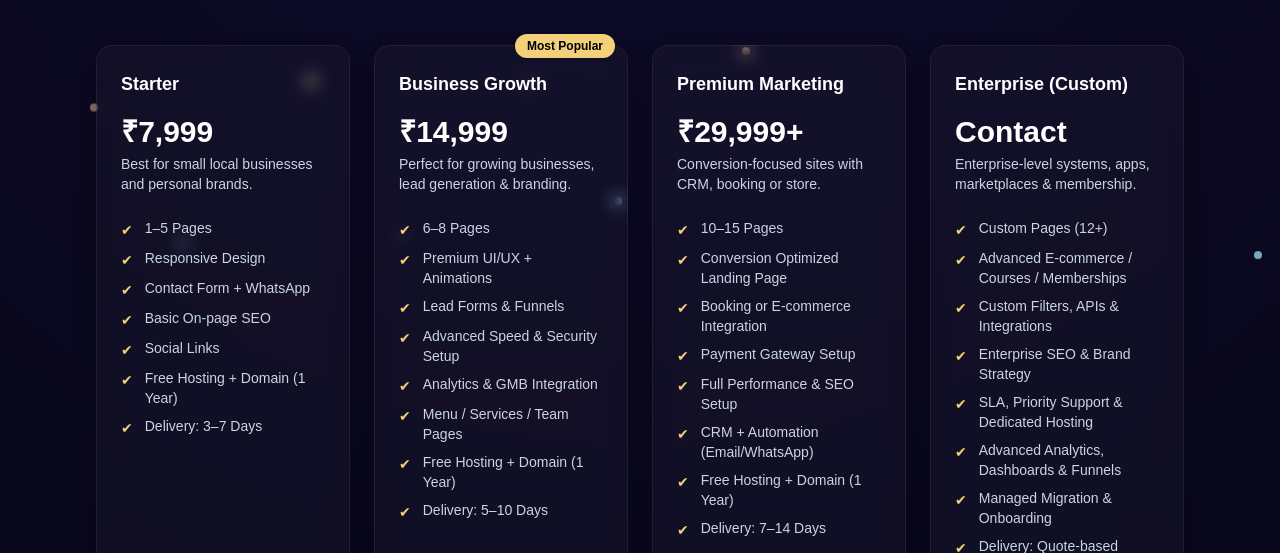
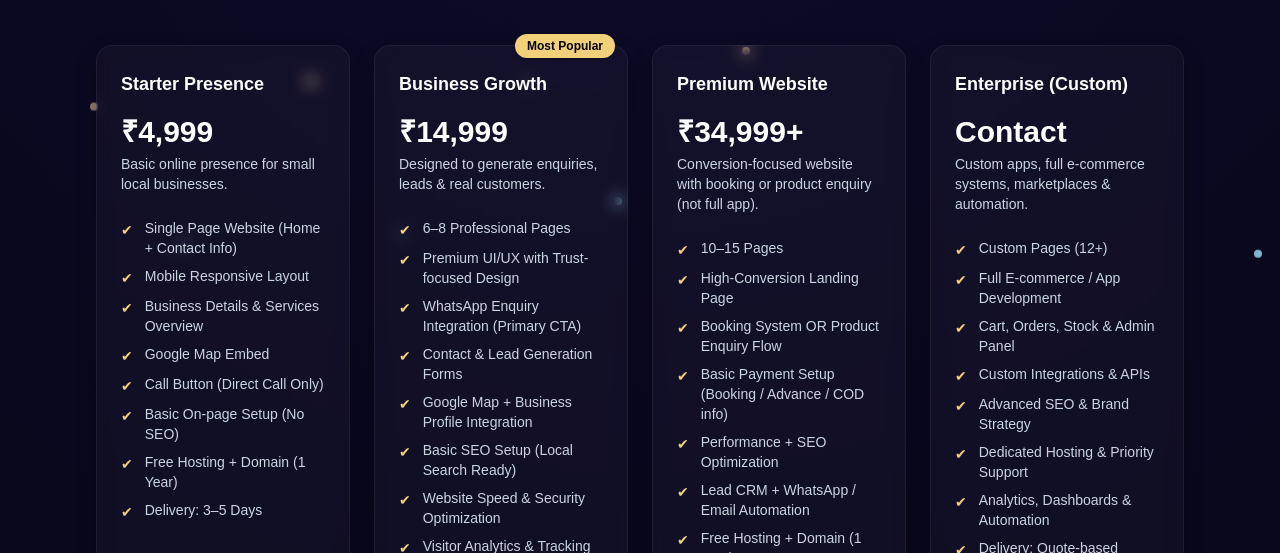
Before and after one commit to parshwebcraft/parshwebcraft, a Next.js app: page /pricing in a window 1280 px wide. Shown: the part 399-952 px from the top of the page. Built offline with nearby package versions, Linux system fonts and the light colour scheme; no server answers.

Commit message:
Update pricing plans for Udaipur market with clear scope

```diff
--- a/app/pricing/page.tsx
+++ b/app/pricing/page.tsx
@@ -50,65 +50,72 @@ export default function PricingPage(): React.ReactElement {
   const plans = [
     {
       key: "starter",
-      name: "Starter",
-      price: "₹7,999",
-      subtitle: "Best for small local businesses and personal brands.",
+      name: "Starter Presence",
+      price: "₹4,999",
+      subtitle: "Basic online presence for small local businesses.",
       features: [
-        "1–5 Pages",
-        "Responsive Design",
-        "Contact Form + WhatsApp",
-        "Basic On-page SEO",
-        "Social Links",
+        "Single Page Website (Home + Contact Info)",
+        "Mobile Responsive Layout",
+        "Business Details & Services Overview",
+        "Google Map Embed",
+        "Call Button (Direct Call Only)",
+        "Basic On-page Setup (No SEO)",
         "Free Hosting + Domain (1 Year)",
-        "Delivery: 3–7 Days",
+        "Delivery: 3–5 Days",
       ],
     },
+
     {
       key: "business",
       name: "Business Growth",
       price: "₹14,999",
-      subtitle: "Perfect for growing businesses, lead generation & branding.",
+      subtitle: "Designed to generate enquiries, leads & real customers.",
       popular: true,
       features: [
-        "6–8 Pages",
-        "Premium UI/UX + Animations",
-        "Lead Forms & Funnels",
-        "Advanced Speed & Security Setup",
-        "Analytics & GMB Integration",
-        "Menu / Services / Team Pages",
+        "6–8 Professional Pages",
+        "Premium UI/UX with Trust-focused Design",
+        "WhatsApp Enquiry Integration (Primary CTA)",
+        "Contact & Lead Generation Forms",
+        "Google Map + Business Profile Integration",
+        "Basic SEO Setup (Local Search Ready)",
+        "Website Speed & Security Optimization",
+        "Visitor Analytics & Tracking",
         "Free Hosting + Domain (1 Year)",
-        "Delivery: 5–10 Days",
+        "Delivery: 7–10 Days",
       ],
     },
+
     {
       key: "premium",
-      name: "Premium Marketing",
-      price: "₹29,999+",
-      subtitle: "Conversion-focused sites with CRM, booking or store.",
+      name: "Premium Website",
+      price: "₹34,999+",
+      subtitle:
+        "Conversion-focused website with booking or product enquiry (not full app).",
       features: [
         "10–15 Pages",
-        "Conversion Optimized Landing Page",
-        "Booking or E-commerce Integration",
-        "Payment Gateway Setup",
-        "Full Performance & SEO Setup",
-        "CRM + Automation (Email/WhatsApp)",
+        "High-Conversion Landing Page",
+        "Booking System OR Product Enquiry Flow",
+        "Basic Payment Setup (Booking / Advance / COD info)",
+        "Performance + SEO Optimization",
+        "Lead CRM + WhatsApp / Email Automation",
         "Free Hosting + Domain (1 Year)",
-        "Delivery: 7–14 Days",
+        "Delivery: 10–15 Days",
       ],
     },
     {
       key: "enterprise",
       name: "Enterprise (Custom)",
       price: "Contact",
-      subtitle: "Enterprise-level systems, apps, marketplaces & membership.",
+      subtitle:
+        "Custom apps, full e-commerce systems, marketplaces & automation.",
       features: [
         "Custom Pages (12+)",
-        "Advanced E-commerce / Courses / Memberships",
-        "Custom Filters, APIs & Integrations",
-        "Enterprise SEO & Brand Strategy",
-        "SLA, Priority Support & Dedicated Hosting",
-        "Advanced Analytics, Dashboards & Funnels",
-        "Managed Migration & Onboarding",
+        "Full E-commerce / App Development",
+        "Cart, Orders, Stock & Admin Panel",
+        "Custom Integrations & APIs",
+        "Advanced SEO & Brand Strategy",
+        "Dedicated Hosting & Priority Support",
+        "Analytics, Dashboards & Automation",
         "Delivery: Quote-based",
       ],
     },
```
